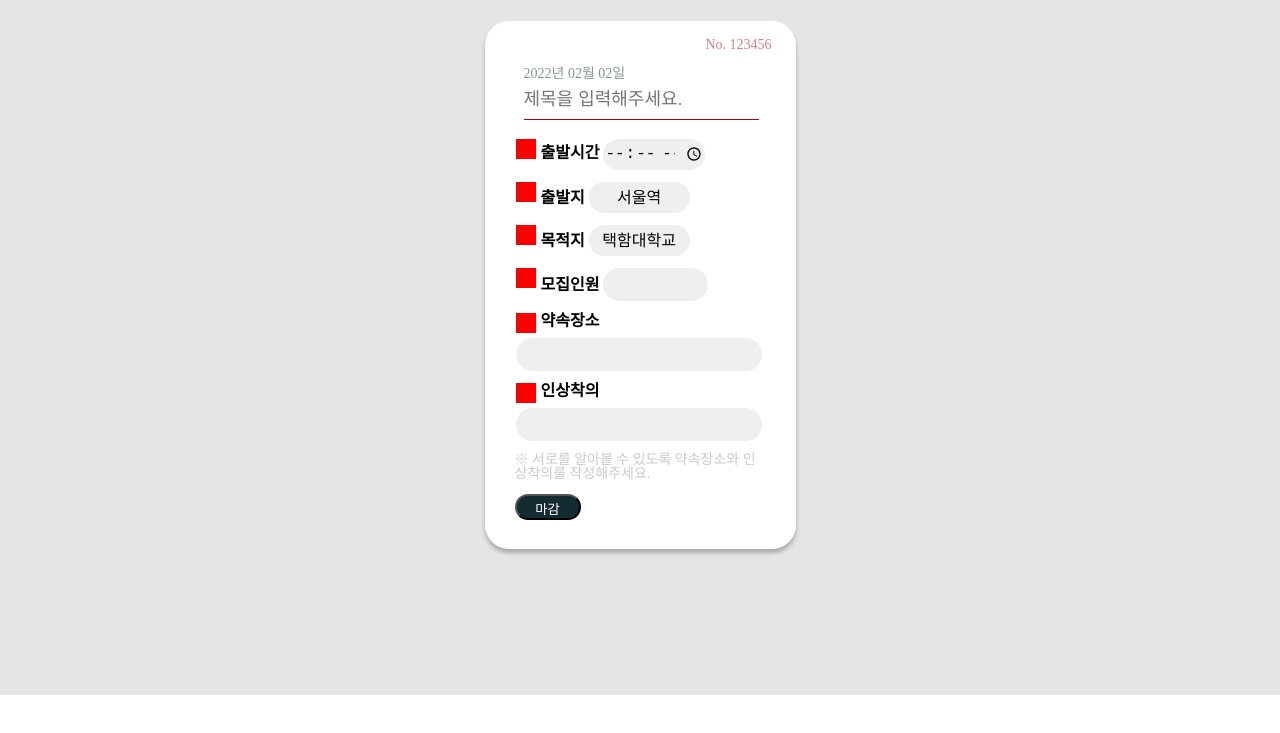
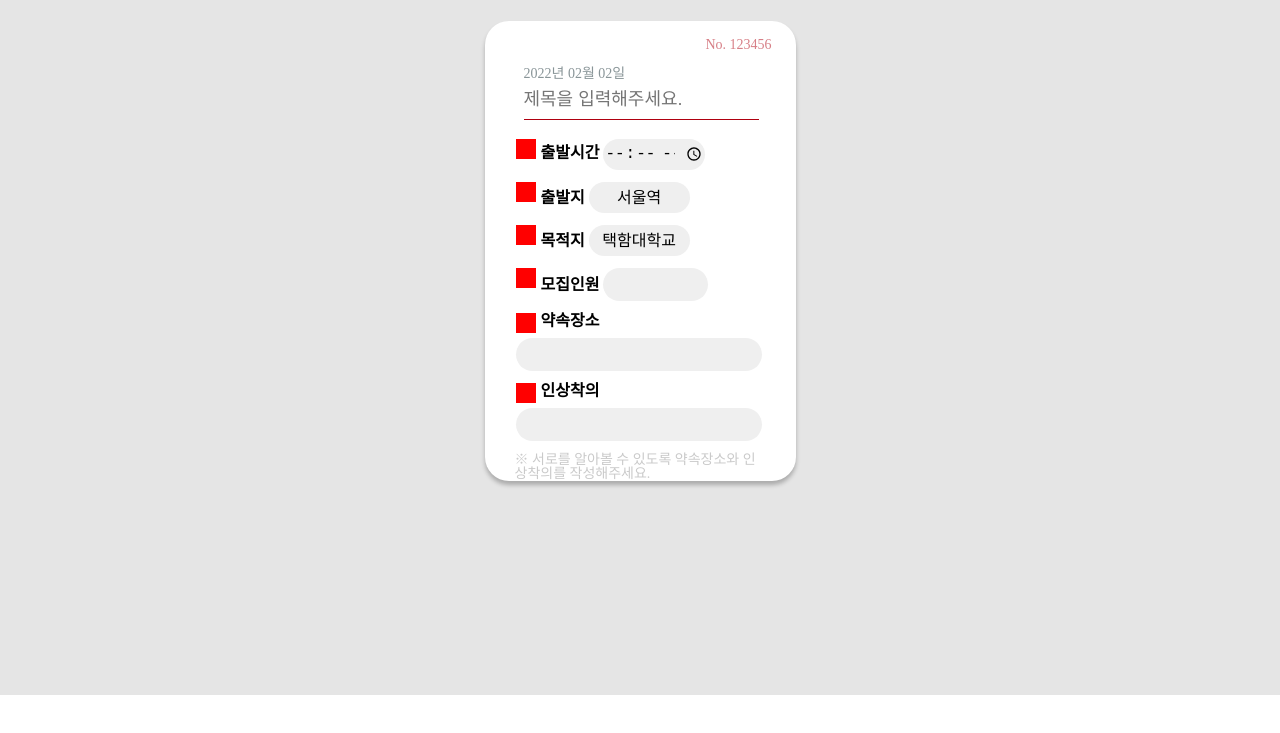
Before and after one commit to HyeRrin/taxiWith, a website: page pages/Post.html in a window 1280 px wide. Shown: the part 55-788 px from the top of the page. Drawn offline with Linux system fonts and the light colour scheme.

Commit message:
fix: Post 페이지 불필요한 태그 제거

```diff
--- a/pages/Post.html
+++ b/pages/Post.html
@@ -48,7 +48,6 @@
           <input type="text" class="mod-style-box mod-posit-box2" />
         </label>
         <p class="text-explain">※ 서로를 알아볼 수 있도록 약속장소와 인상착의를 작성해주세요.</p>
-        <button class="btn-finish">마감</button>
       </form>
     </main>
   </body>
```
